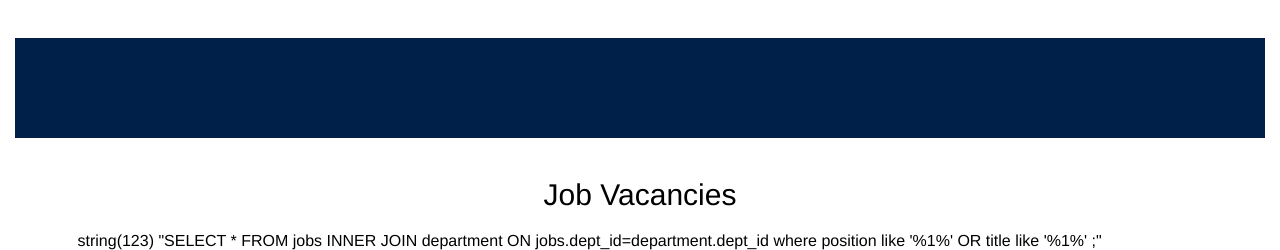
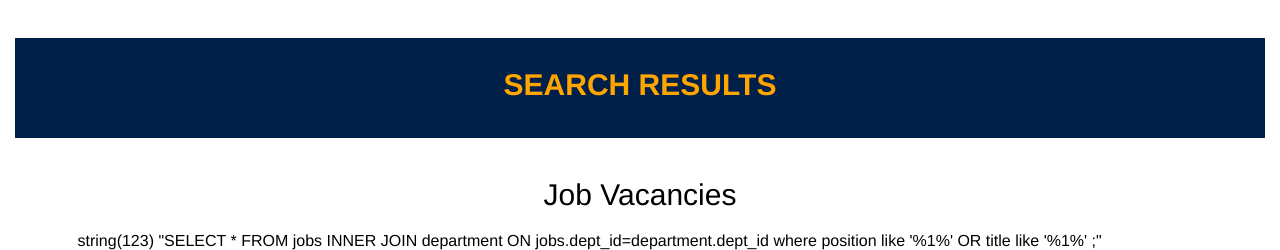
Before and after one commit to harinda05/Fashion-Store-Ecommerce, a PHP site: page /results.php?user_query=1 in a window 1280 px wide. Shown: the part 75-325 px from the top of the page. Run offline with PHP 8.4, Linux system fonts and the light colour scheme; data comes from the database, SQL or seed files in the repository.

Commit message:
Update changes

```diff
--- a/results.php
+++ b/results.php
@@ -8,7 +8,7 @@ include('header.php');
 <div class="container">
 
 	<div class="dept_heading">
-        <h2 style="font-size: 40px; color: #00204A; text-align: center; padding: 25px;text-transform: uppercase">Search Results</h2>
+        <h2 style="font-size: 30px; color: #FFA500; text-align: center; padding: 30px;text-transform: uppercase">Search Results</h2>
     </div>
 
     <div class="view_jobs">
```
